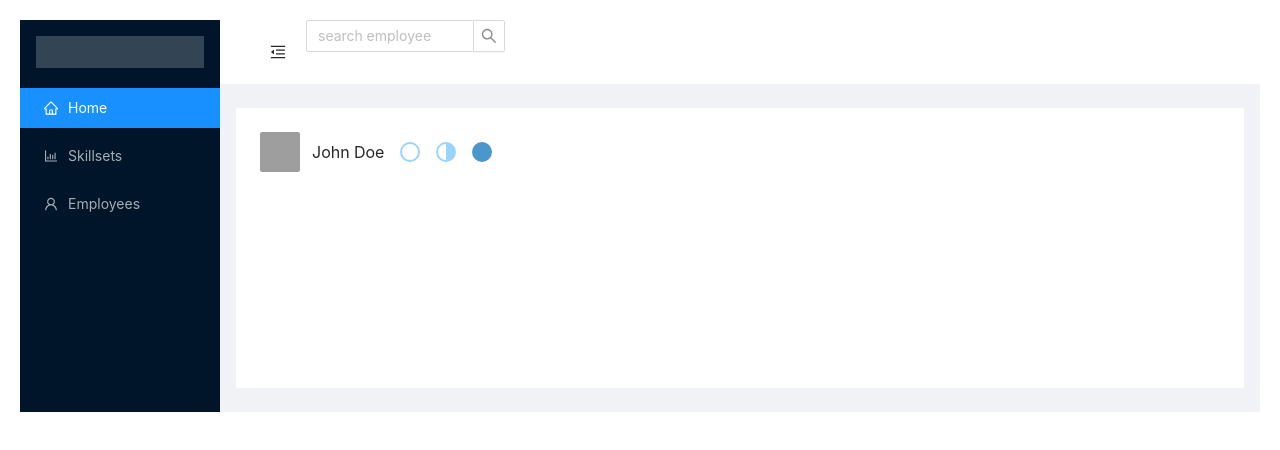
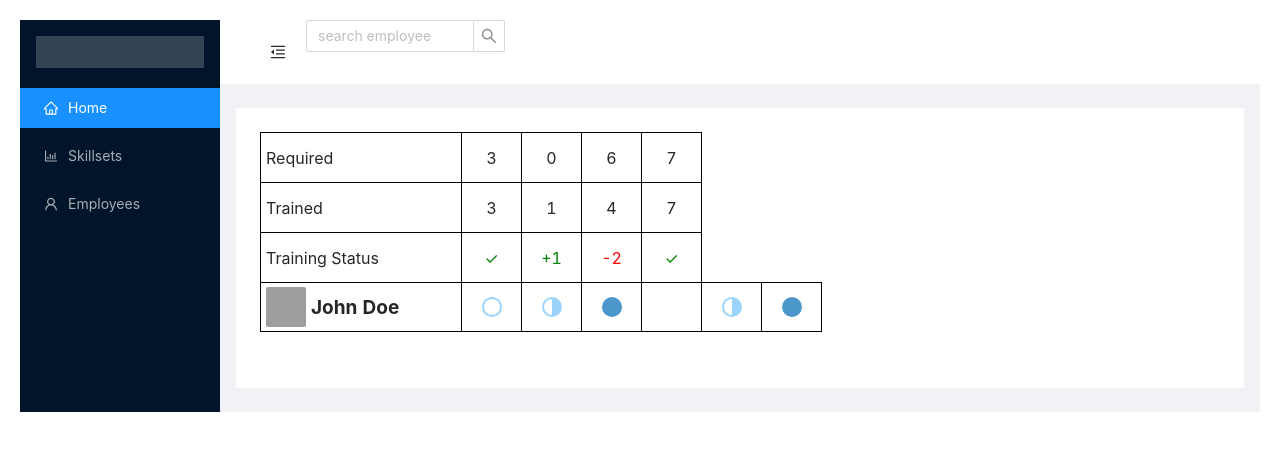
Before and after one commit to wonderlul/SkillMeter, a React (Create React App) app: page / in a window 1280 px wide. Shown: the top 450 px of the page. Built offline with nearby package versions, Linux system fonts and the light colour scheme; no server answers; grey boxes are pictures that could not be loaded.

Commit message:
Created CMatrixReqiures and finished CMatrixRow

```diff
--- /dev/null
+++ b/src/components/CMatrix/CMatrix.module.scss
@@ -0,0 +1,7 @@
+.Table {
+  display: flex;
+  flex-direction: column;
+  flex-wrap: nowrap;
+  align-content: flex-start;
+  flex: 1;
+}
--- a/src/components/CMatrix/CMatrix.tsx
+++ b/src/components/CMatrix/CMatrix.tsx
@@ -1,11 +1,12 @@
 import React, { useEffect, useState } from 'react';
-import { Space } from 'antd';
+import style from './CMatrix.module.scss';
 import { getAllSkills } from '../../services/skillsSvc';
 import { ISkills } from '../../models/ISkills';
 import { IEmployee } from '../../models/IEmployee';
 import { getAllEmployees } from '../../services/employeesSvc';
 
 import CMatrixRow from '../CMatrixRow/CMatrixRow';
+import CMatrixRequires from '../CMatrixRequires/CMatrixRequires';
 
 interface IHeader {
   [key: string]: string[];
@@ -37,15 +38,19 @@ const CMatrix = () => {
 
         return previous;
       }, {});
-      console.log(header);
       setMatrixData({ skills, employees, header, skillsNumber: count });
     })();
   }, []);
 
   return (
-    <Space>
-      <CMatrixRow />
-    </Space>
+    <div className={style.Table}>
+      <div className="">
+        <CMatrixRequires />
+      </div>
+      <div className="">
+        <CMatrixRow />
+      </div>
+    </div>
   );
 };
 
--- /dev/null
+++ b/src/components/CMatrixRequires/CMatrixRequires.module.scss
@@ -0,0 +1,38 @@
+$CellWith: 60px;
+$CellHeight: 50px;
+$SignatureWith: 200px;
+
+.Row {
+  display: inline-flex;
+  border: 1px solid black;
+  border-bottom: none;
+  height: $CellHeight;
+}
+.Title {
+  width: $SignatureWith;
+  display: flex;
+  justify-content: flex-start;
+  align-items: center;
+  padding-left: 5px;
+}
+.Cell {
+  width: $CellWith;
+  border-left: 1px solid black;
+  display: flex;
+  align-items: center;
+  justify-content: center;
+}
+.Ok {
+  color: green;
+}
+.Under {
+  color: red;
+}
+.Over {
+  color: green;
+}
+.Column {
+  display: inline-flex;
+  flex-direction: column;
+  justify-content: flex-start;
+}
--- /dev/null
+++ b/src/components/CMatrixRequires/CMatrixRequires.tsx
@@ -0,0 +1,72 @@
+import React from 'react';
+import style from './CMatrixRequires.module.scss';
+const requiredData = {
+  skillsNumber: 4,
+  required: [
+    { skillname: 3 },
+    { skillname2: 0 },
+    { skillname3: 6 },
+    { skillname4: 7 },
+  ],
+  trained: [
+    { skillname: 3 },
+    { skillname2: 1 },
+    { skillname3: 4 },
+    { skillname4: 7 },
+  ],
+  status: [
+    { skillname: 0 },
+    { skillname2: 1 },
+    { skillname3: -2 },
+    { skillname4: 0 },
+  ],
+};
+
+const CMatrixRequires = () => {
+  const required = requiredData.required.map((skill) => {
+    const [key, value] = Object.entries(skill)[0];
+    return <div className={style.Cell}>{value}</div>;
+  });
+  const trained = requiredData.trained.map((skill) => {
+    const [key, value] = Object.entries(skill)[0];
+    return <div className={style.Cell}>{value}</div>;
+  });
+
+  const status = requiredData.status.map((skill) => {
+    let [key, value] = Object.entries(skill)[0];
+    let content = '';
+
+    let styleName = '';
+    if (Number(value) > 0) {
+      styleName = `${style.Over}`;
+
+      content = `+${value}`;
+    } else if (Number(value) < 0) {
+      styleName = `${style.Under}`;
+      content = `${value}`;
+    } else {
+      styleName = `${style.Ok}`;
+      content = '\u2713';
+    }
+    return <div className={`${style.Cell} ${styleName}`}>{content}</div>;
+  });
+
+  return (
+    <div className={style.Column}>
+      <div className={style.Row}>
+        <span className={style.Title}>Required</span>
+        {required}
+      </div>
+      <div className={style.Row}>
+        <span className={style.Title}>Trained</span>
+        {trained}
+      </div>
+      <div className={style.Row}>
+        <span className={style.Title}>Training Status</span>
+        {status}
+      </div>
+    </div>
+  );
+};
+
+export default CMatrixRequires;
--- a/src/components/CMatrixRow/CMatrixRow.module.scss
+++ b/src/components/CMatrixRow/CMatrixRow.module.scss
@@ -0,0 +1,26 @@
+$CellWith: 60px;
+$CellHeight: 50px;
+$SignatureWith: 200px;
+
+.Row {
+  border: 1px solid black;
+  display: inline-flex;
+  flex-direction: row;
+  height: $CellHeight;
+}
+.Signature_Cell {
+  height: 100%;
+  width: $SignatureWith;
+  overflow: hidden;
+  display: flex;
+  flex-direction: row;
+}
+
+.Cell {
+  border-left: 1px solid black;
+  width: $CellWith;
+  align-items: center;
+  justify-content: center;
+  display: flex;
+  cursor: pointer;
+}
--- a/src/components/CMatrixRow/CMatrixRow.tsx
+++ b/src/components/CMatrixRow/CMatrixRow.tsx
@@ -14,22 +14,25 @@ const employee = {
     { name: 'domestic', level: 1 },
     { name: 'kran', level: 2 },
     { name: 'samant', level: 4 },
+    { name: 'domestic', level: 0 },
+    { name: 'kran', level: 2 },
+    { name: 'samant', level: 4 },
   ],
 };
 
 const CMatrixRow = () => {
   const skills = employee.skills.map((skill) => (
-    <Col className="gutter-row">
-      <CCircle level={skill.level as levelRange} />
-    </Col>
+    <div className={style.Cell}>
+      {!!skill.level && <CCircle level={skill.level as levelRange} />}
+    </div>
   ));
   return (
-    <Row gutter={16} align="middle">
-      <Col className="gutter-row">
+    <div className={style.Row}>
+      <div className={style.Signature_Cell}>
         <CUserSignature {...employee} />
-      </Col>
+      </div>
       {skills}
-    </Row>
+    </div>
   );
 };
 
--- /dev/null
+++ b/src/components/CUserSignature/CUserSignature.module.scss
@@ -0,0 +1,11 @@
+.Row {
+  display: flex;
+  flex-direction: row;
+  align-items: center;
+  padding-left: 5px;
+}
+.Name {
+  padding-left: 5px;
+  font-size: 19px;
+  font-weight: bold;
+}
--- a/src/components/CUserSignature/CUserSignature.tsx
+++ b/src/components/CUserSignature/CUserSignature.tsx
@@ -1,5 +1,5 @@
 import React, { PropsWithChildren } from 'react';
-import styles from './CUser.module.scss';
+import styles from './CUserSignature.module.scss';
 import { Row, Col, Avatar } from 'antd';
 import { UserOutlined } from '@ant-design/icons';
 
@@ -11,16 +11,16 @@ export interface IUserSignature {
 
 const CUserSignature = ({ name, lastName, urlAvatar }: IUserSignature) => {
   const avatar = urlAvatar ? (
-    <Avatar size="large" src={urlAvatar} shape="square" />
+    <Avatar src={urlAvatar} shape="square" size="large" />
   ) : (
-    <Avatar size="large" icon={<UserOutlined />} shape="square" />
+    <Avatar icon={<UserOutlined />} shape="square" size="large" />
   );
 
   return (
-    <Row gutter={12} align="middle">
-      <Col className="gutter-row">{avatar}</Col>
-      <Col className="gutter-row">{`${name} ${lastName}`}</Col>
-    </Row>
+    <div className={styles.Row}>
+      <div className={styles.Avatar}>{avatar}</div>
+      <div className={styles.Name}>{`${name} ${lastName}`}</div>
+    </div>
   );
 };
 export default CUserSignature;
```
Also changed, not shown: src/components/CUserSignature/CUser.module.scss (deleted).
